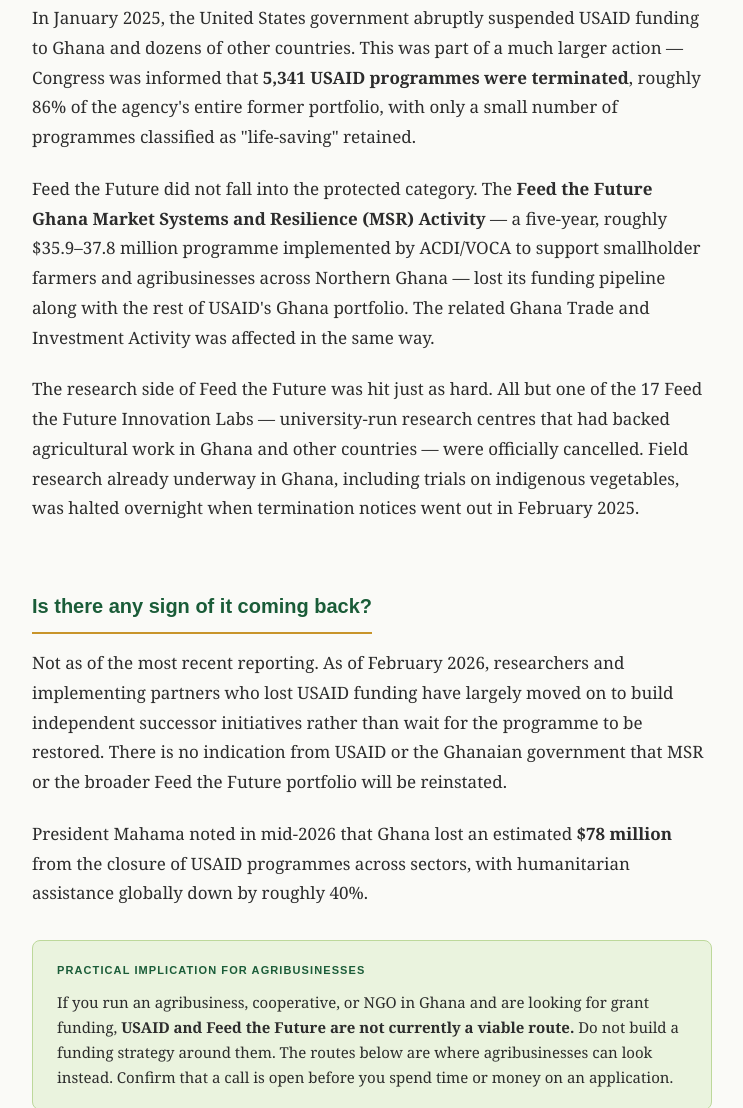
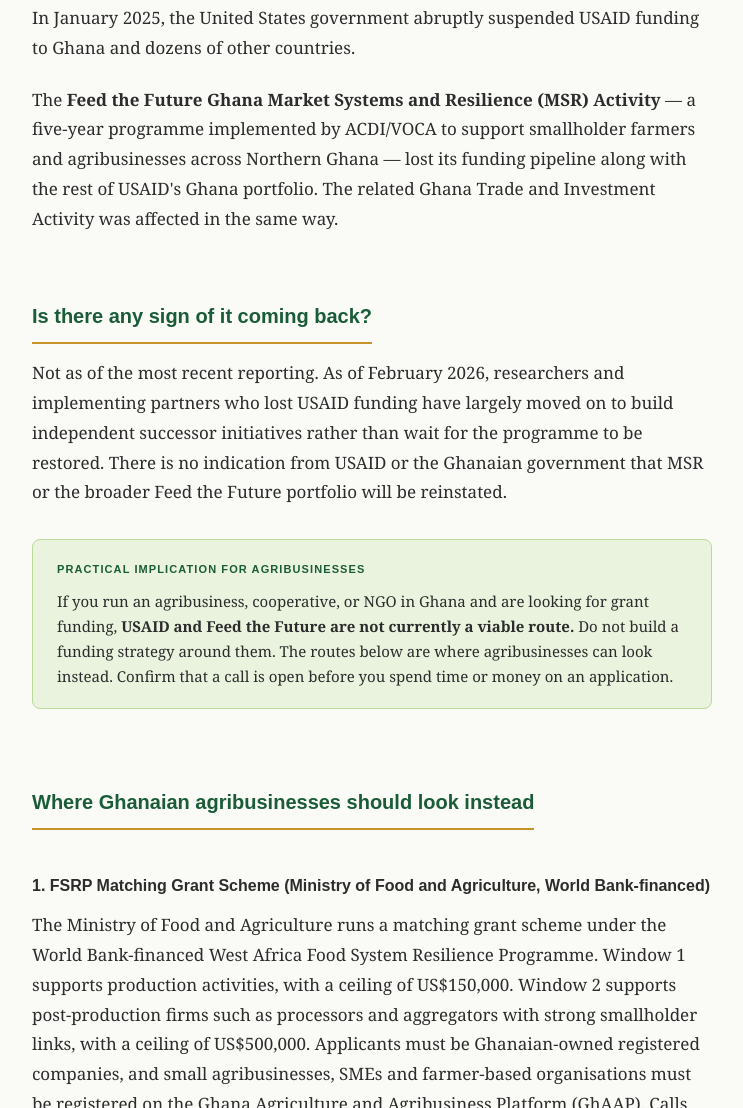
Before and after one commit to SUleAbdulRahman/agrivalueadvisoryconsult, a plain HTML site: page insights/usaid-feed-the-future-ghana-grant-guide/index.html in a window 1280 px wide. Shown: the part 866-1974 px from the top of the page, without its empty margins (268-1011 px from the left). Drawn offline with Linux system fonts and the light colour scheme.

Commit message:
Remove four unverified figures from the USAID article
Removes the 5,341 programmes figure, the MSR dollar range, the Innovation Labs paragraph and the $78 million paragraph, which could not be sourced. Tidies the sentence that depended on the removed clause.

Co-Authored-By: Claude Sonnet 5.5 <noreply@anthropic.com>

```diff
--- a/insights/usaid-feed-the-future-ghana-grant-guide/index.html
+++ b/insights/usaid-feed-the-future-ghana-grant-guide/index.html
@@ -69,14 +69,11 @@
 </div>
 
 <h2>What happened to USAID Feed the Future in Ghana?</h2>
-<p>In January 2025, the United States government abruptly suspended USAID funding to Ghana and dozens of other countries. This was part of a much larger action — Congress was informed that <strong>5,341 USAID programmes were terminated</strong>, roughly 86% of the agency's entire former portfolio, with only a small number of programmes classified as "life-saving" retained.</p>
-<p>Feed the Future did not fall into the protected category. The <strong>Feed the Future Ghana Market Systems and Resilience (MSR) Activity</strong> — a five-year, roughly $35.9–37.8 million programme implemented by ACDI/VOCA to support smallholder farmers and agribusinesses across Northern Ghana — lost its funding pipeline along with the rest of USAID's Ghana portfolio. The related Ghana Trade and Investment Activity was affected in the same way.</p>
-<p>The research side of Feed the Future was hit just as hard. All but one of the 17 Feed the Future Innovation Labs — university-run research centres that had backed agricultural work in Ghana and other countries — were officially cancelled. Field research already underway in Ghana, including trials on indigenous vegetables, was halted overnight when termination notices went out in February 2025.</p>
+<p>In January 2025, the United States government abruptly suspended USAID funding to Ghana and dozens of other countries.</p>
+<p>The <strong>Feed the Future Ghana Market Systems and Resilience (MSR) Activity</strong> — a five-year programme implemented by ACDI/VOCA to support smallholder farmers and agribusinesses across Northern Ghana — lost its funding pipeline along with the rest of USAID's Ghana portfolio. The related Ghana Trade and Investment Activity was affected in the same way.</p>
 
 <h2>Is there any sign of it coming back?</h2>
 <p>Not as of the most recent reporting. As of February 2026, researchers and implementing partners who lost USAID funding have largely moved on to build independent successor initiatives rather than wait for the programme to be restored. There is no indication from USAID or the Ghanaian government that MSR or the broader Feed the Future portfolio will be reinstated.</p>
-<p>President Mahama noted in mid-2026 that Ghana lost an estimated <strong>$78 million</strong> from the closure of USAID programmes across sectors, with humanitarian assistance globally down by roughly 40%.</p>
-
 <div class="info-box">
   <div class="info-box-label">Practical implication for agribusinesses</div>
   <p>If you run an agribusiness, cooperative, or NGO in Ghana and are looking for grant funding, <strong>USAID and Feed the Future are not currently a viable route.</strong> Do not build a funding strategy around them. The routes below are where agribusinesses can look instead. Confirm that a call is open before you spend time or money on an application.</p>
```
